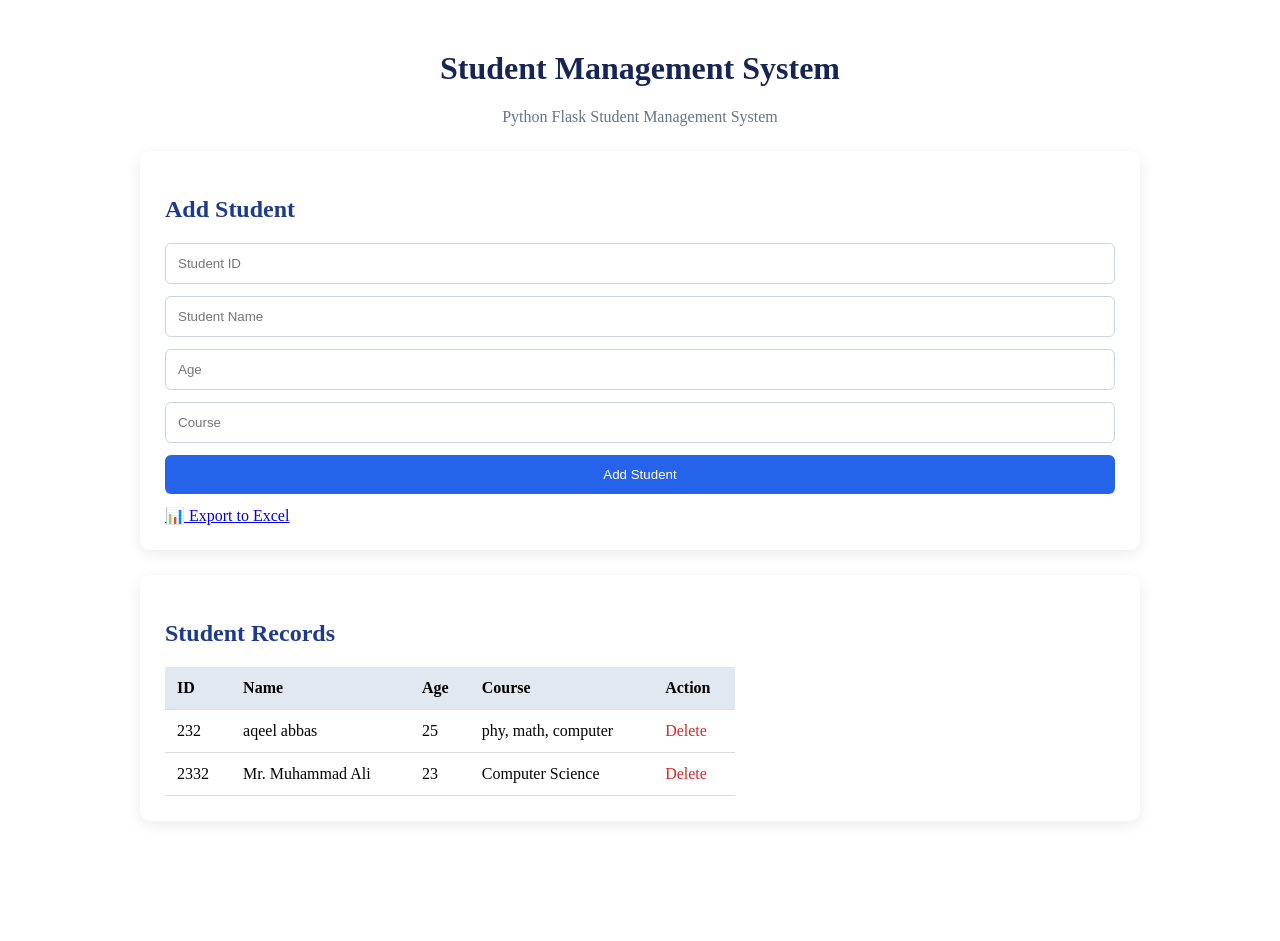
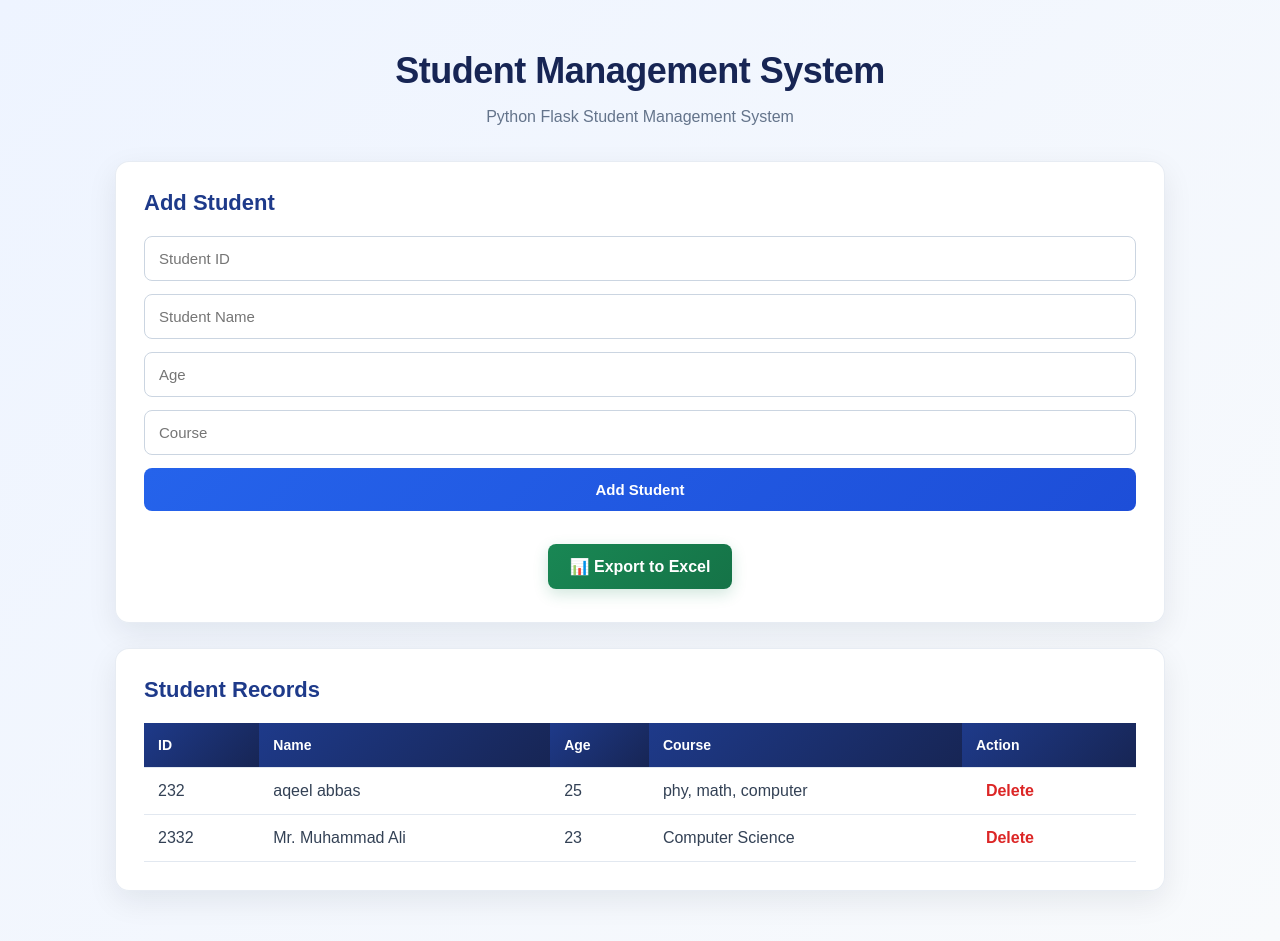
Before and after one commit to parvaiz121415-cloud/student-management-system, a Flask app: page / in a window 1280 px wide. Before the commit the page ends 822 px from the top, so only its background shows below. Run offline with Flask 3, Linux system fonts and the light colour scheme; data comes from the database, SQL or seed files in the repository.

Commit message:
Refactor CSS styles for improved design and layout

```diff
--- a/static/style.css
+++ b/static/style.css
@@ -1,78 +1,417 @@
+/* ================================
+   GLOBAL SETTINGS
+================================ */
+
 * {
     box-sizing: border-box;
 }
-python app.py
+
+html {
+    scroll-behavior: smooth;
+}
+
 body {
     margin: 0;
-    font-family: Arial, sans-serif;
-    background: #f1f5f9;
+    font-family: Arial, Helvetica, sans-serif;
+    background: linear-gradient(135deg, #eef4ff, #f8fafc);
+    color: #1e293b;
+    min-height: 100vh;
 }
+
+
+/* ================================
+   MAIN CONTAINER
+================================ */
 
 .container {
     width: 90%;
-    max-width: 1000px;
+    max-width: 1050px;
     margin: 50px auto;
+    animation: fadeIn 0.8s ease;
 }
+
+
+/* ================================
+   MAIN HEADING
+================================ */
 
 h1 {
     text-align: center;
     color: #172554;
+    margin-bottom: 8px;
+    font-size: 36px;
+    letter-spacing: -0.5px;
+    animation: slideDown 0.7s ease;
 }
 
 .subtitle {
     text-align: center;
     color: #64748b;
+    margin-bottom: 35px;
+    font-size: 16px;
+    animation: fadeIn 1s ease;
 }
 
+
+/* ================================
+   CARDS
+================================ */
+
 .card {
-    background: white;
-    padding: 25px;
+    background: rgba(255, 255, 255, 0.95);
+    padding: 28px;
     margin-top: 25px;
-    border-radius: 10px;
-    box-shadow: 0 4px 15px rgba(0, 0, 0, 0.08);
+    border-radius: 14px;
+
+    box-shadow:
+        0 10px 30px rgba(15, 23, 42, 0.08);
+
+    border: 1px solid rgba(226, 232, 240, 0.8);
+
+    transition:
+        transform 0.3s ease,
+        box-shadow 0.3s ease;
+
+    animation: cardAppear 0.7s ease;
+}
+
+.card:hover {
+    transform: translateY(-4px);
+
+    box-shadow:
+        0 15px 35px rgba(15, 23, 42, 0.12);
 }
 
 h2 {
     color: #1e3a8a;
+    margin-top: 0;
+    margin-bottom: 20px;
+    font-size: 22px;
 }
+
+
+/* ================================
+   FORM
+================================ */
 
 form {
     display: grid;
-    gap: 12px;
+    gap: 13px;
 }
 
 input {
-    padding: 12px;
+    padding: 13px 14px;
+
     border: 1px solid #cbd5e1;
-    border-radius: 6px;
+    border-radius: 8px;
+
+    font-size: 15px;
+    outline: none;
+
+    background: #ffffff;
+
+    transition:
+        border-color 0.25s ease,
+        box-shadow 0.25s ease,
+        transform 0.2s ease;
 }
 
+input:hover {
+    border-color: #94a3b8;
+}
+
+input:focus {
+    border-color: #2563eb;
+
+    box-shadow:
+        0 0 0 3px rgba(37, 99, 235, 0.12);
+
+    transform: translateY(-1px);
+}
+
+
+/* ================================
+   ADD STUDENT BUTTON
+================================ */
+
 button {
-    padding: 12px;
+    padding: 13px;
+
     border: none;
-    border-radius: 6px;
-    background: #2563eb;
+    border-radius: 8px;
+
+    background: linear-gradient(
+        135deg,
+        #2563eb,
+        #1d4ed8
+    );
+
     color: white;
+
     cursor: pointer;
+
+    font-size: 15px;
+    font-weight: bold;
+
+    transition:
+        transform 0.2s ease,
+        box-shadow 0.25s ease,
+        background 0.3s ease;
+}
+
+button:hover {
+    background: linear-gradient(
+        135deg,
+        #1d4ed8,
+        #1e40af
+    );
+
+    transform: translateY(-2px);
+
+    box-shadow:
+        0 7px 18px rgba(37, 99, 235, 0.3);
+}
+
+button:active {
+    transform: translateY(0);
+}
+
+
+/* ================================
+   EXPORT TO EXCEL BUTTON
+================================ */
+
+.export-btn {
+    display: block;
+
+    width: fit-content;
+
+    margin: 20px auto 5px;
+
+    padding: 13px 22px;
+
+    background: linear-gradient(
+        135deg,
+        #198754,
+        #157347
+    );
+
+    color: white;
+
+    text-decoration: none;
+
+    border-radius: 8px;
+
+    font-weight: bold;
+
+    box-shadow:
+        0 5px 15px rgba(25, 135, 84, 0.2);
+
+    transition:
+        transform 0.25s ease,
+        box-shadow 0.25s ease,
+        background 0.3s ease;
+}
+
+.export-btn:hover {
+    background: linear-gradient(
+        135deg,
+        #157347,
+        #0f5132
+    );
+
+    transform: translateY(-3px);
+
+    box-shadow:
+        0 9px 22px rgba(25, 135, 84, 0.3);
+}
+
+.export-btn:active {
+    transform: translateY(0);
+}
+
+
+/* ================================
+   STUDENT TABLE
+================================ */
+
+.table-container {
+    overflow-x: auto;
+    border-radius: 10px;
 }
 
 table {
-    width: 60%;
+    width: 100%;
+
     border-collapse: collapse;
+
+    margin-top: 10px;
+
+    background: white;
+
+    overflow: hidden;
 }
 
 th,
 td {
-    padding: 12px;
-    border-bottom: 1px solid #ddd;
+    padding: 14px;
+
+    border-bottom: 1px solid #e2e8f0;
+
     text-align: left;
 }
 
 th {
-    background: #e2e8f0;
+    background: linear-gradient(
+        135deg,
+        #1e3a8a,
+        #172554
+    );
+
+    color: white;
+
+    font-weight: bold;
+
+    font-size: 14px;
 }
+
+td {
+    color: #334155;
+
+    transition:
+        background 0.2s ease;
+}
+
+tr {
+    transition:
+        transform 0.2s ease,
+        background 0.2s ease;
+}
+
+tr:hover {
+    background: #f1f5ff;
+}
+
+
+/* ================================
+   DELETE BUTTON
+================================ */
 
 .delete {
     color: #dc2626;
+
     text-decoration: none;
+
+    font-weight: bold;
+
+    padding: 6px 10px;
+
+    border-radius: 6px;
+
+    transition:
+        color 0.2s ease,
+        background 0.2s ease,
+        transform 0.2s ease;
 }
+
+.delete:hover {
+    color: #991b1b;
+
+    background: #fee2e2;
+
+    transform: translateX(2px);
+}
+
+
+/* ================================
+   ANIMATIONS
+================================ */
+
+@keyframes fadeIn {
+
+    from {
+        opacity: 0;
+    }
+
+    to {
+        opacity: 1;
+    }
+}
+
+
+@keyframes slideDown {
+
+    from {
+        opacity: 0;
+        transform: translateY(-25px);
+    }
+
+    to {
+        opacity: 1;
+        transform: translateY(0);
+    }
+}
+
+
+@keyframes cardAppear {
+
+    from {
+        opacity: 0;
+        transform: translateY(20px);
+    }
+
+    to {
+        opacity: 1;
+        transform: translateY(0);
+    }
+}
+
+
+/* ================================
+   RESPONSIVE DESIGN
+================================ */
+
+@media (max-width: 700px) {
+
+    .container {
+        width: 94%;
+        margin: 30px auto;
+    }
+
+    h1 {
+        font-size: 28px;
+    }
+
+    .card {
+        padding: 20px;
+    }
+
+    th,
+    td {
+        padding: 10px;
+        font-size: 14px;
+    }
+
+    .export-btn {
+        width: 100%;
+        text-align: center;
+    }
+}
+
+
+/* ================================
+   REDUCED MOTION
+   Accessibility
+================================ */
+
+@media (prefers-reduced-motion: reduce) {
+
+    *,
+    *::before,
+    *::after {
+        animation-duration: 0.01ms !important;
+        animation-iteration-count: 1 !important;
+        transition-duration: 0.01ms !important;
+        scroll-behavior: auto !important;
+    }
+}
```
